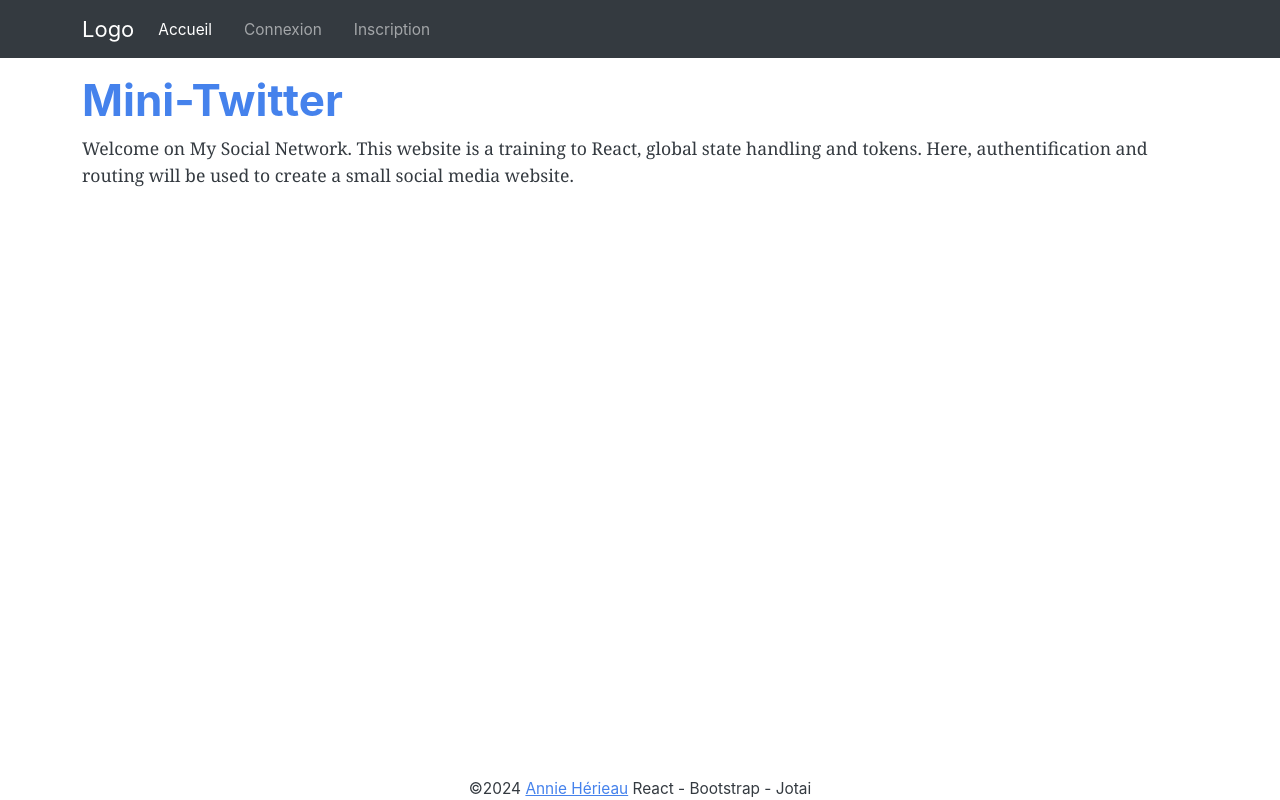
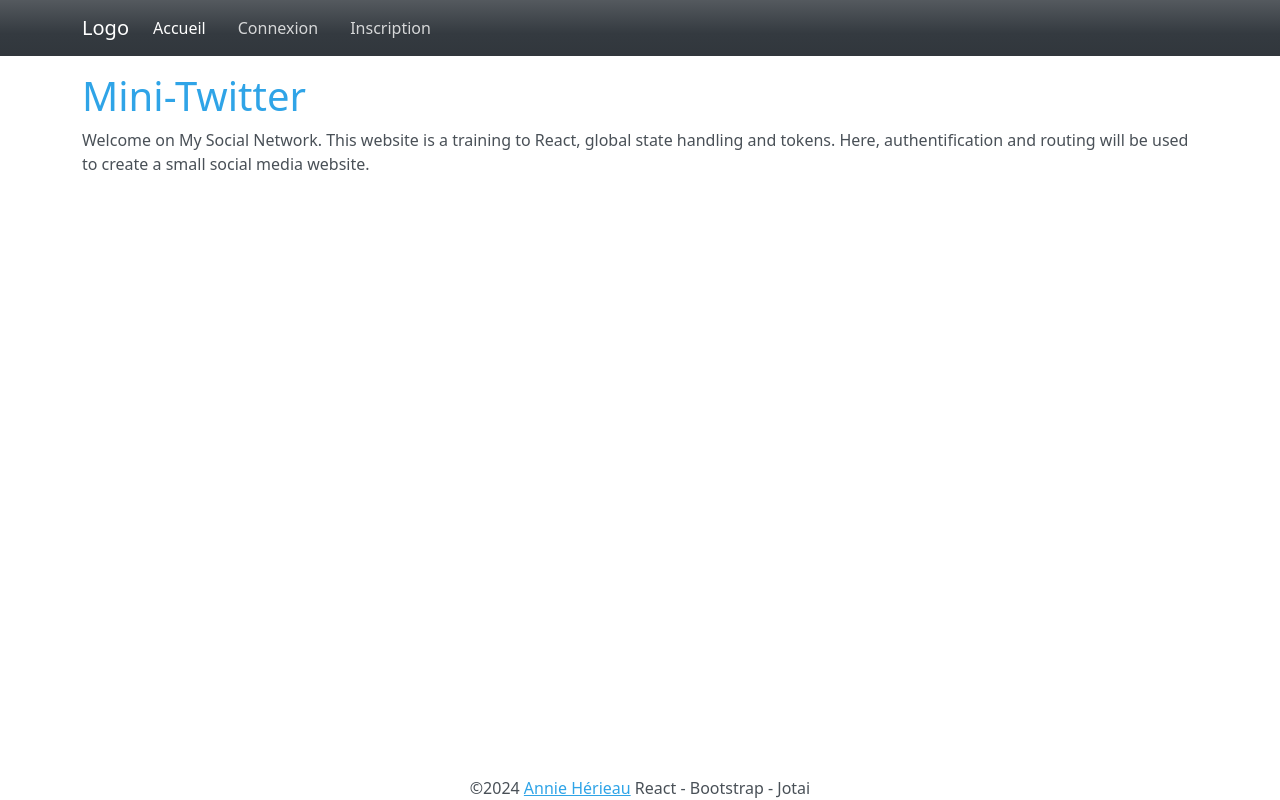
Before and after one commit to annieherieau/thp_reseau-social, a React (Vite) app: page / in a window 1280 px wide. Built offline with nearby package versions, Linux system fonts and the light colour scheme; no server answers.

Commit message:
changer le theme

```diff
--- a/src/index.scss
+++ b/src/index.scss
@@ -1,6 +1,6 @@
-@import "node_modules/bootswatch/dist/litera/variables";
+@import "node_modules/bootswatch/dist/cerulean/variables";
 @import "node_modules/bootstrap/scss/bootstrap";
-@import "node_modules/bootswatch/dist/litera/bootswatch";
+@import "node_modules/bootswatch/dist/cerulean/bootswatch";
 
 $border-radius: 1.078em;
 
@@ -39,7 +39,6 @@ footer {
 }
 .post-form textarea {
   font-size: $font-size-sm;
-  font-family: $font-family-serif;
 }
 .navbar-nav {
   @extend .gap-3;
```
